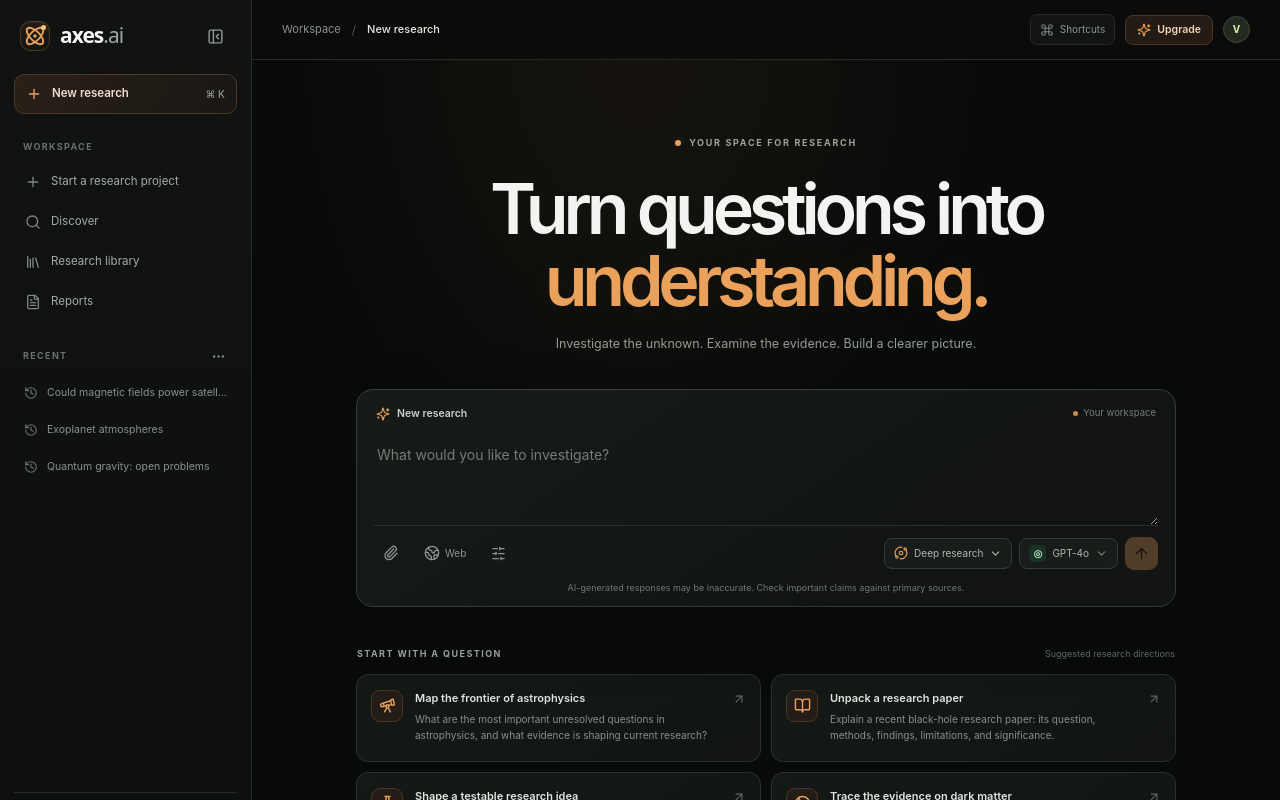
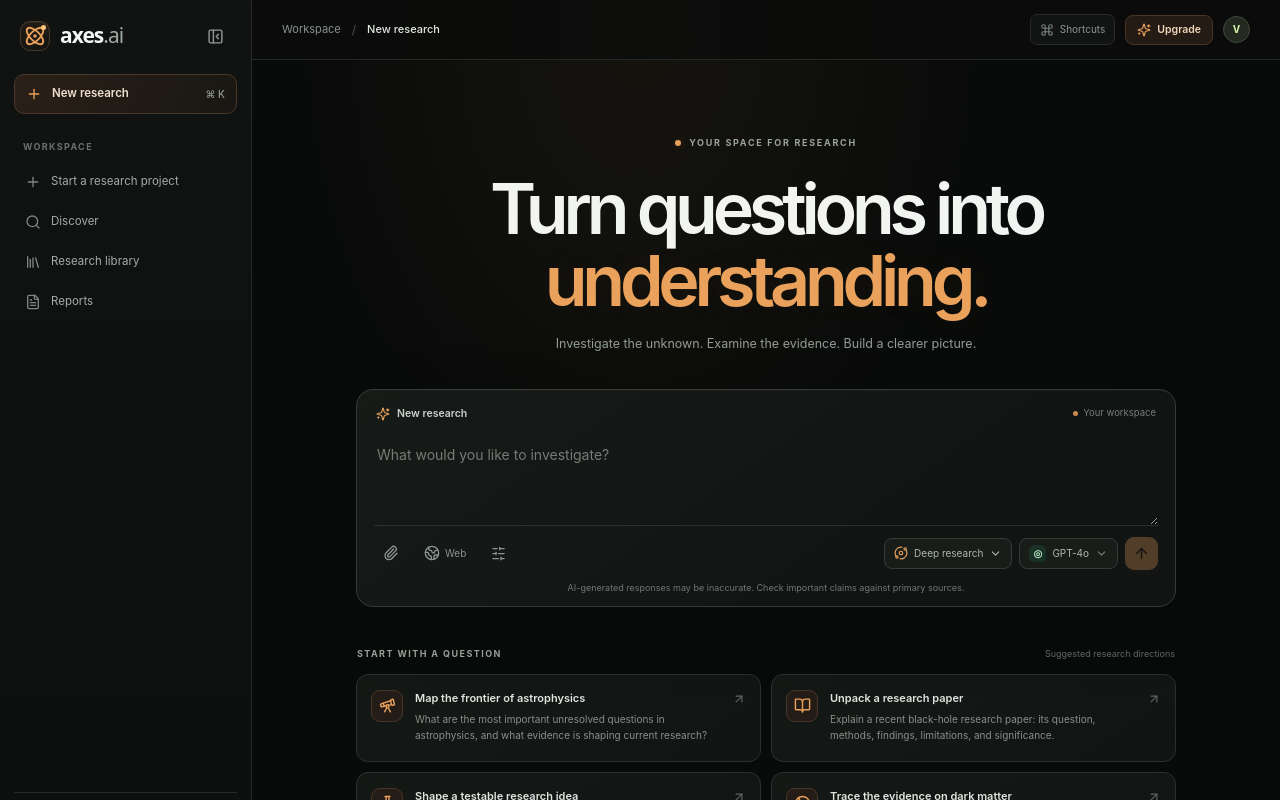
Before and after one commit to shamikghosh187-ux/API-Flow, a Next.js app: page / in a window 1280 px wide. Shown: the top 800 px of the page. Built offline with nearby package versions, Linux system fonts and the light colour scheme.

Commit message:
Remove seeded demo research history

```diff
--- a/src/app/page.tsx
+++ b/src/app/page.tsx
@@ -4,7 +4,7 @@ import { useState } from "react";
 import {
   Atom, ArrowUp, ChevronDown, Plus, Search, BookOpen, FileText,
   Settings2, Sparkles, Globe2, Paperclip, BrainCircuit, Microscope, FlaskConical,
-  History, PanelLeftClose, Command, Telescope, Orbit, Library, SlidersHorizontal,
+  PanelLeftClose, Command, Telescope, Orbit, Library, SlidersHorizontal,
   MoreHorizontal, Check, Menu
 } from "lucide-react";
 
@@ -67,10 +67,6 @@ export default function Home() {
       <nav className="sidebar-nav">
         {navItems.map(({label,icon:Icon}) => <button key={label} className={activeNav === label ? "nav-item active" : "nav-item"} onClick={() => setActiveNav(label)}><Icon size={16}/><span>{label}</span></button>)}
       </nav>
-      <div className="sidebar-section-label recent-label"><span>RECENT</span><button aria-label="More recent options"><MoreHorizontal size={15}/></button></div>
-      <div className="recent-list">
-        {["Could magnetic fields power satellites?","Exoplanet atmospheres","Quantum gravity: open problems"].map((item,i)=><button key={item} onClick={() => {setActiveNav("Research history");setMessages([item]);}}><History size={14}/><span>{item}</span></button>)}
-      </div>
       <div className="sidebar-bottom">
         <button className="sidebar-bottom-item" onClick={() => setActiveNav("Models")}><BrainCircuit size={16}/><span>Models</span><span className="tiny-count">5</span></button>
         <button className="sidebar-bottom-item" onClick={() => setActiveNav("Settings")}><Settings2 size={16}/><span>Settings</span></button>
```
